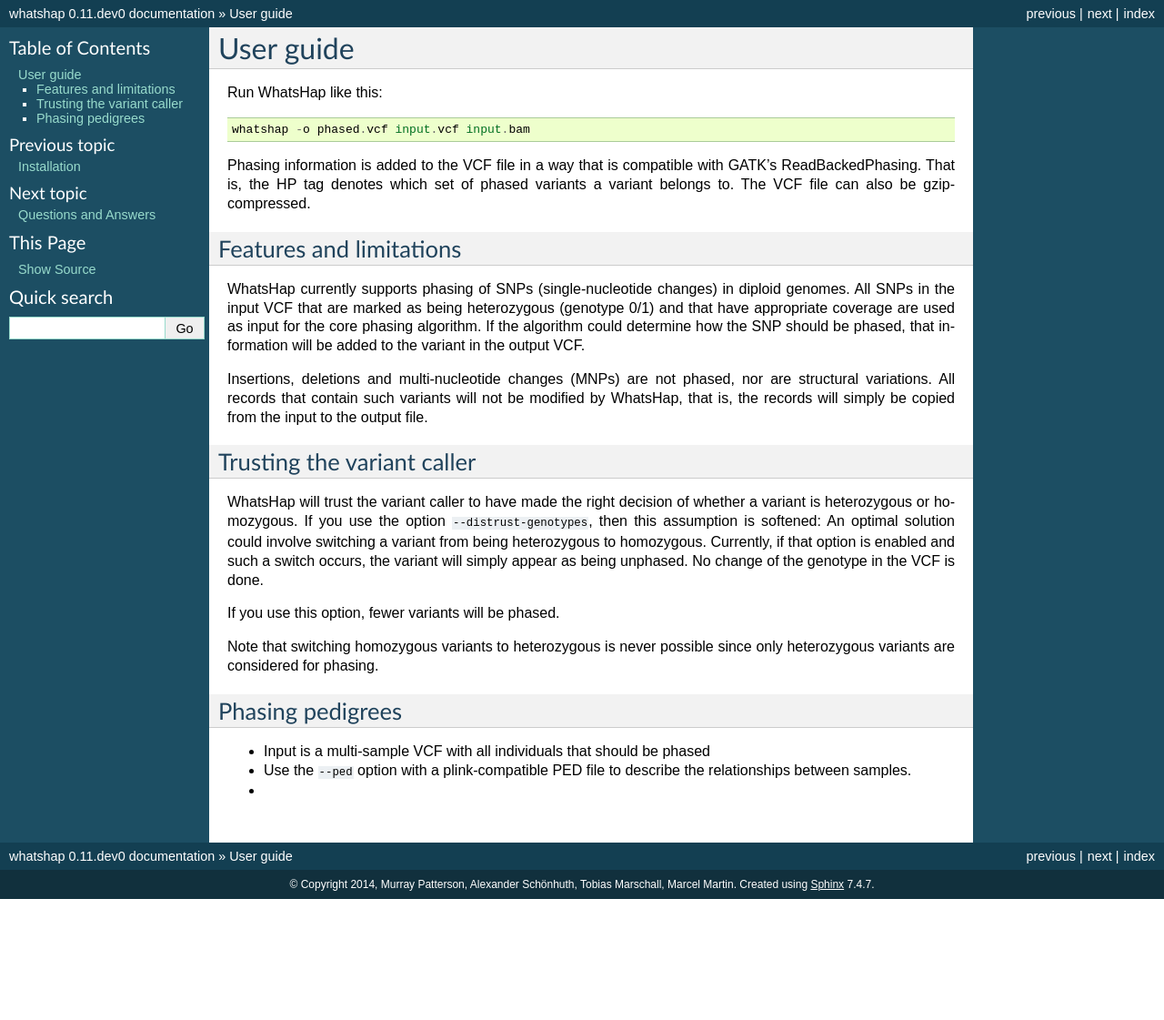
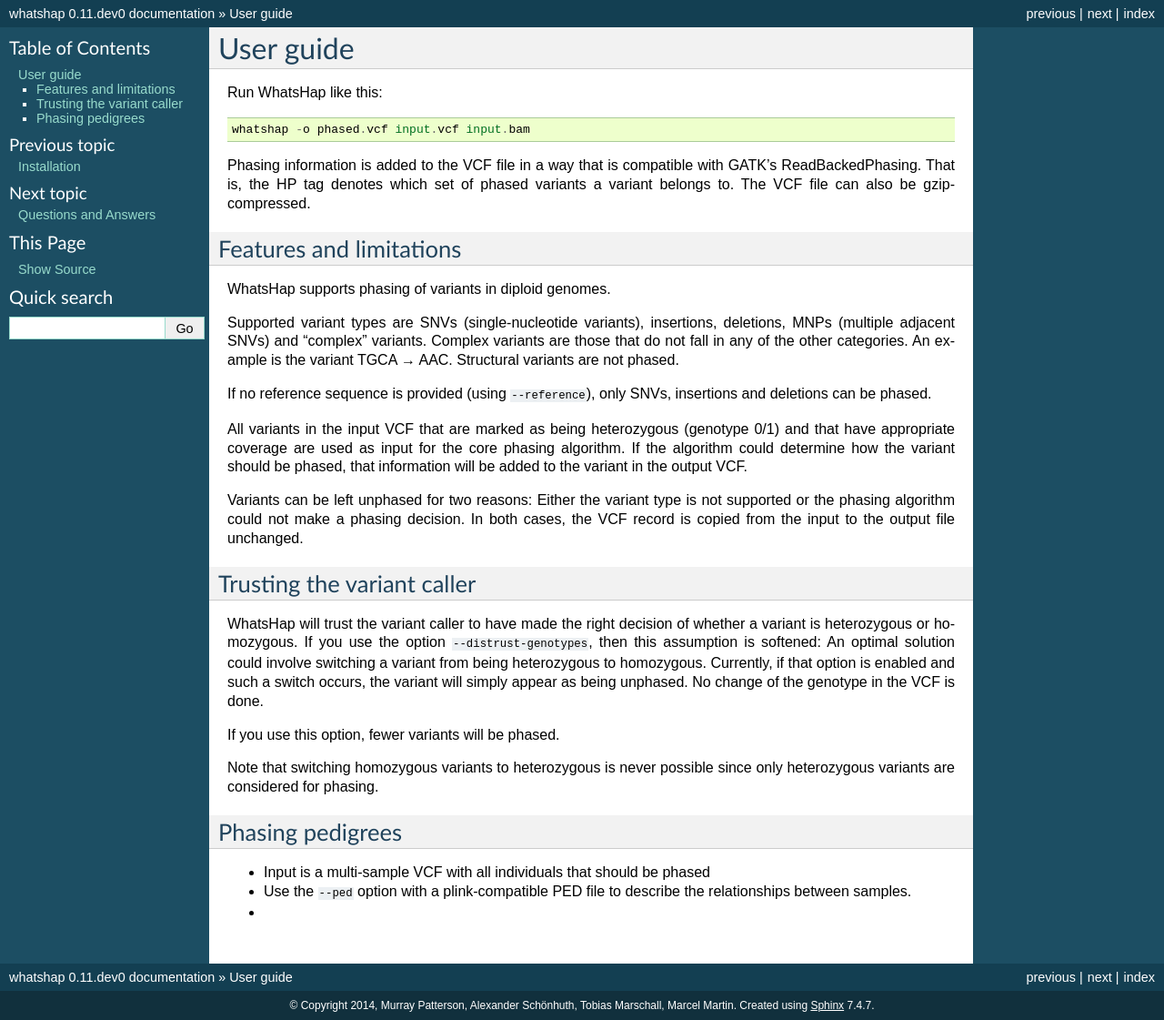
Before and after one commit to whatshap/whatshap, a Sphinx documentation site: the page built from doc/guide.rst, in a window 1280 px wide. Shown: the whole page at 91% size. Built offline with Sphinx 7.4.7, drawn with Linux system fonts in a browser that asks for light colours; before the commit the page ends 988 px from its top, so only the background shows below that.

Commit message:
Document that not only SNVs can be phased

```diff
--- a/doc/guide.rst
+++ b/doc/guide.rst
@@ -14,16 +14,24 @@
 Features and limitations
 ========================
 
-WhatsHap currently supports phasing of SNPs (single-nucleotide changes) in
-diploid genomes. All SNPs in the input VCF that are marked as being heterozygous
+WhatsHap supports phasing of variants in diploid genomes.
+
+Supported variant types are SNVs (single-nucleotide variants), insertions,
+deletions, MNPs (multiple adjacent SNVs) and “complex” variants. Complex
+variants are those that do not fall in any of the other categories. An
+example is the variant TGCA → AAC. Structural variants are not phased.
+
+If no reference sequence is provided (using ``--reference``), only
+SNVs, insertions and deletions can be phased.
+
+All variants in the input VCF that are marked as being heterozygous
 (genotype 0/1) and that have appropriate coverage are used as input for the core
-phasing algorithm. If the algorithm could determine how the SNP should be
+phasing algorithm. If the algorithm could determine how the variant should be
 phased, that information will be added to the variant in the output VCF.
 
-Insertions, deletions and multi-nucleotide changes (MNPs) are not phased, nor
-are structural variations. All records that contain such variants will not
-be modified by WhatsHap, that is, the records will simply be copied from the
-input to the output file.
+Variants can be left unphased for two reasons: Either the variant type is
+not supported or the phasing algorithm could not make a phasing decision.
+In both cases, the VCF record is copied from the input to the output file unchanged.
 
 
 Trusting the variant caller
```
